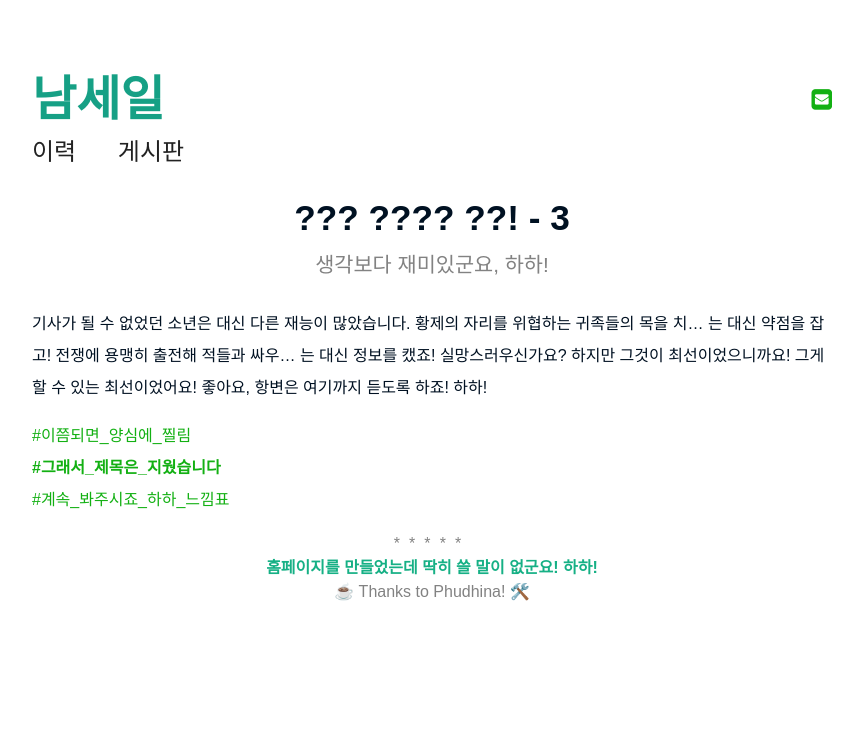
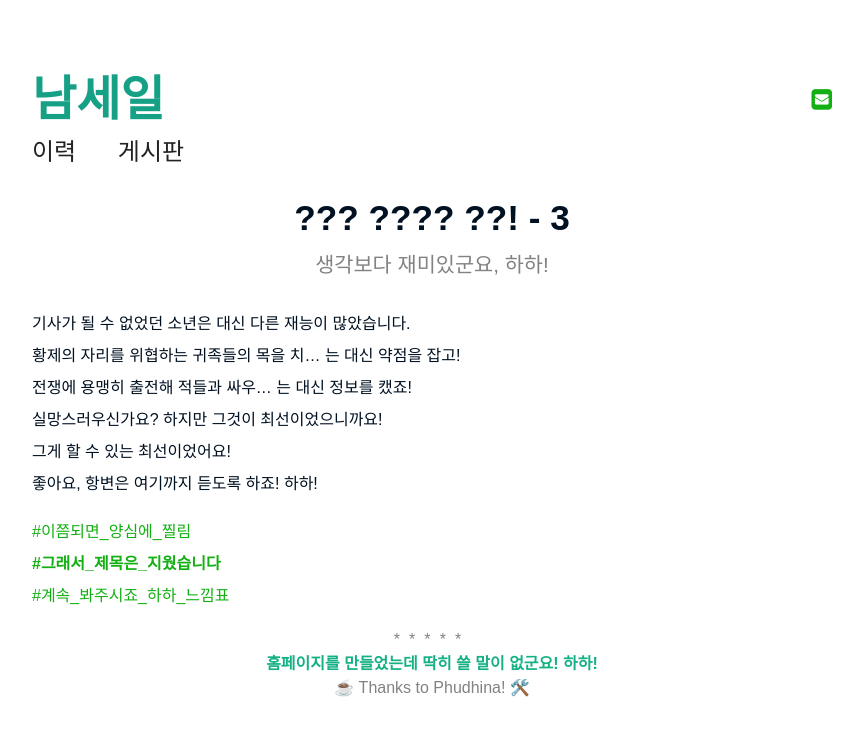
Before and after one commit to seil0224/seil0224.github.io, a Jekyll site: the page built from _posts/2021-07-06-scenario3.md, in a window 1280 px wide. Shown: the top 736 px of the page, without its empty margins (208-1071 px from the left). Built offline with Jekyll 4.4.1, drawn with Linux system fonts in a browser that asks for light colours; some web fonts are replaced.

```diff
--- a/_posts/2021-07-06-scenario3.md
+++ b/_posts/2021-07-06-scenario3.md
@@ -7,12 +7,12 @@ categories: ["post"]
 ---
 
 
-기사가 될 수 없었던 소년은 대신 다른 재능이 많았습니다.
-황제의 자리를 위협하는 귀족들의 목을 치... 는 대신 약점을 잡고!
-전쟁에 용맹히 출전해 적들과 싸우... 는 대신 정보를 캤죠!
-실망스러우신가요? 하지만 그것이 최선이었으니까요!
-그게 할 수 있는 최선이었어요!
-좋아요, 항변은 여기까지 듣도록 하죠! 하하!
+기사가 될 수 없었던 소년은 대신 다른 재능이 많았습니다.<br>
+황제의 자리를 위협하는 귀족들의 목을 치... 는 대신 약점을 잡고!<br>
+전쟁에 용맹히 출전해 적들과 싸우... 는 대신 정보를 캤죠!<br>
+실망스러우신가요? 하지만 그것이 최선이었으니까요!<br>
+그게 할 수 있는 최선이었어요!<br>
+좋아요, 항변은 여기까지 듣도록 하죠! 하하!<br>
 
 <p style="color: #13b013;">
   &#35;이쯤되면&#95;양심에&#95;찔림<br>
```
